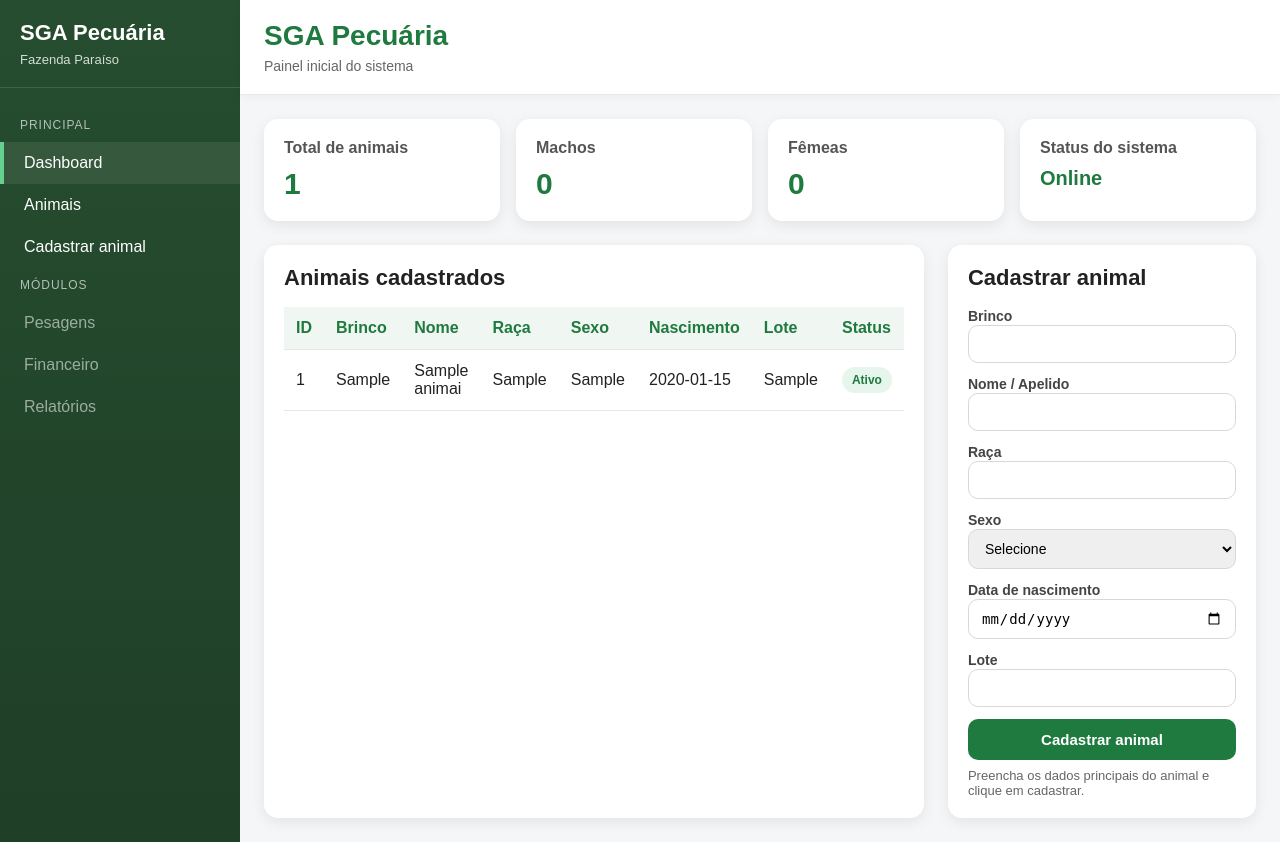
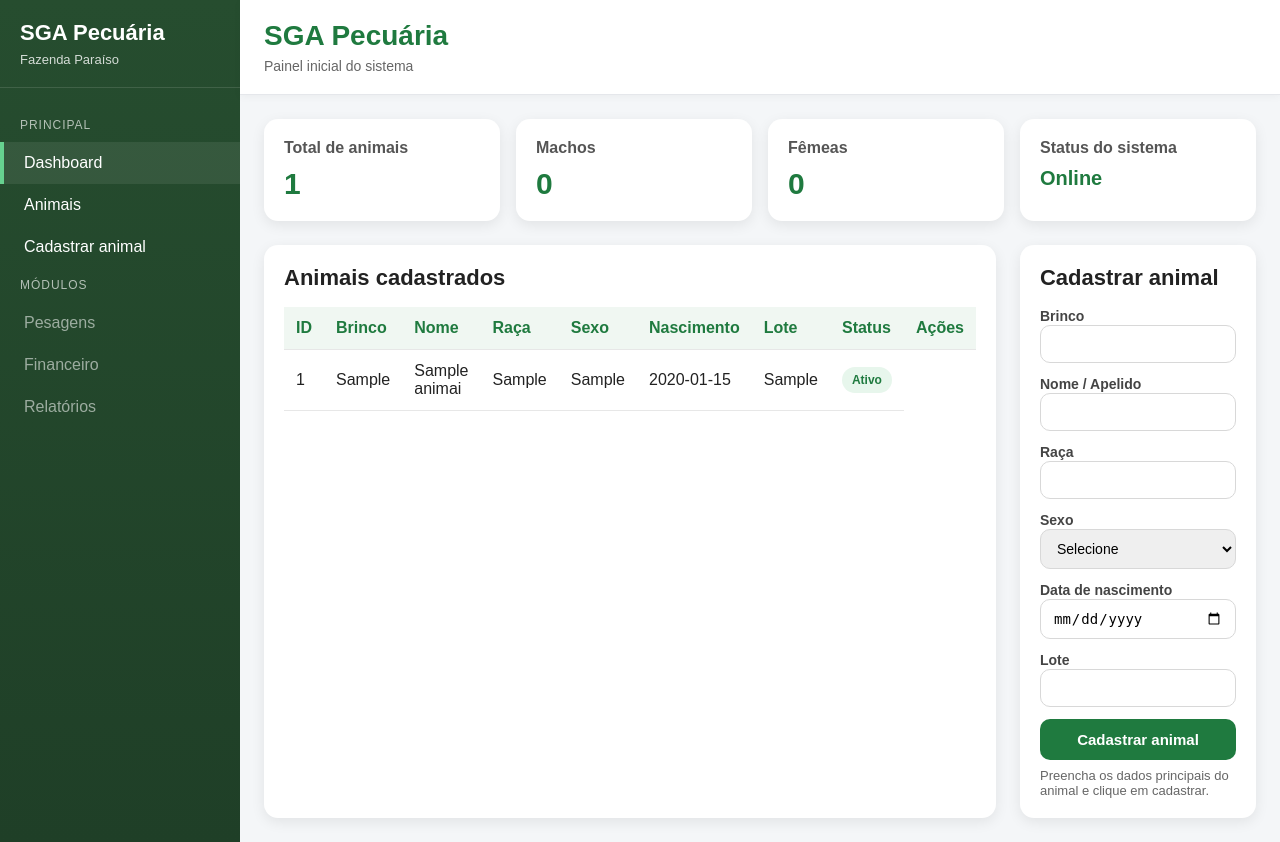
Before and after one commit to otaviograu1654/SISTEMA-GESTAO-AGRO, a PHP site: page /dashboard.php in a window 1280 px wide. Run offline with PHP 8.4, Linux system fonts and the light colour scheme; tables that the repository leaves empty hold one stand-in row (values such as "Sample post").

Commit message:
Update dashboard.php

```diff
--- a/backend/dashboard.php
+++ b/backend/dashboard.php
@@ -342,7 +342,8 @@
                             <table>
                                 <thead>
                                     <tr>
-                                       <th>ID</th>
+
+    <th>ID</th>
     <th>Brinco</th>
     <th>Nome</th>
     <th>Raça</th>
@@ -350,6 +351,8 @@
     <th>Nascimento</th>
     <th>Lote</th>
     <th>Status</th>
+    <th>Ações</th>
+
                                     </tr>
                                 </thead>
                                 <tbody id="tabelaAnimais"></tbody>
```
